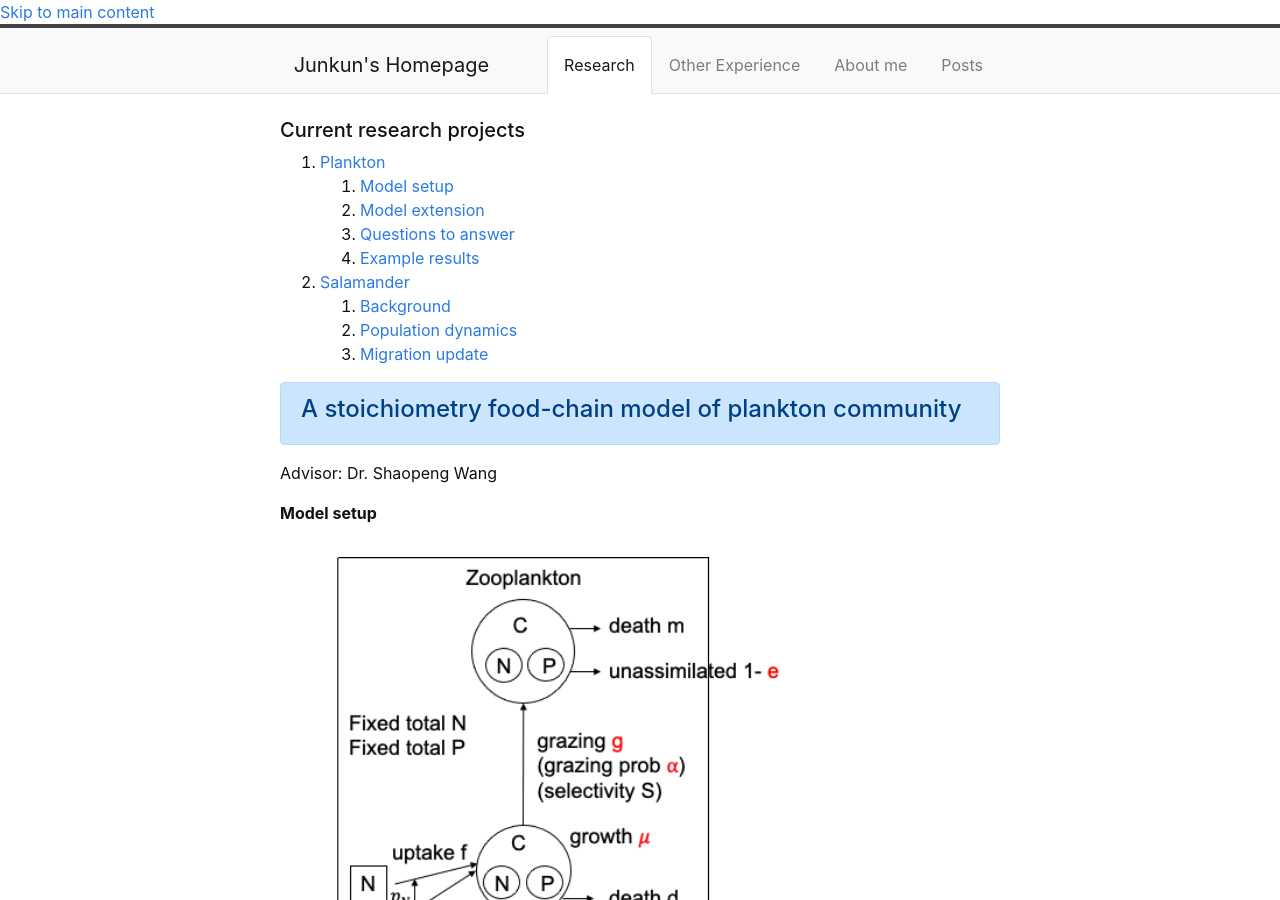
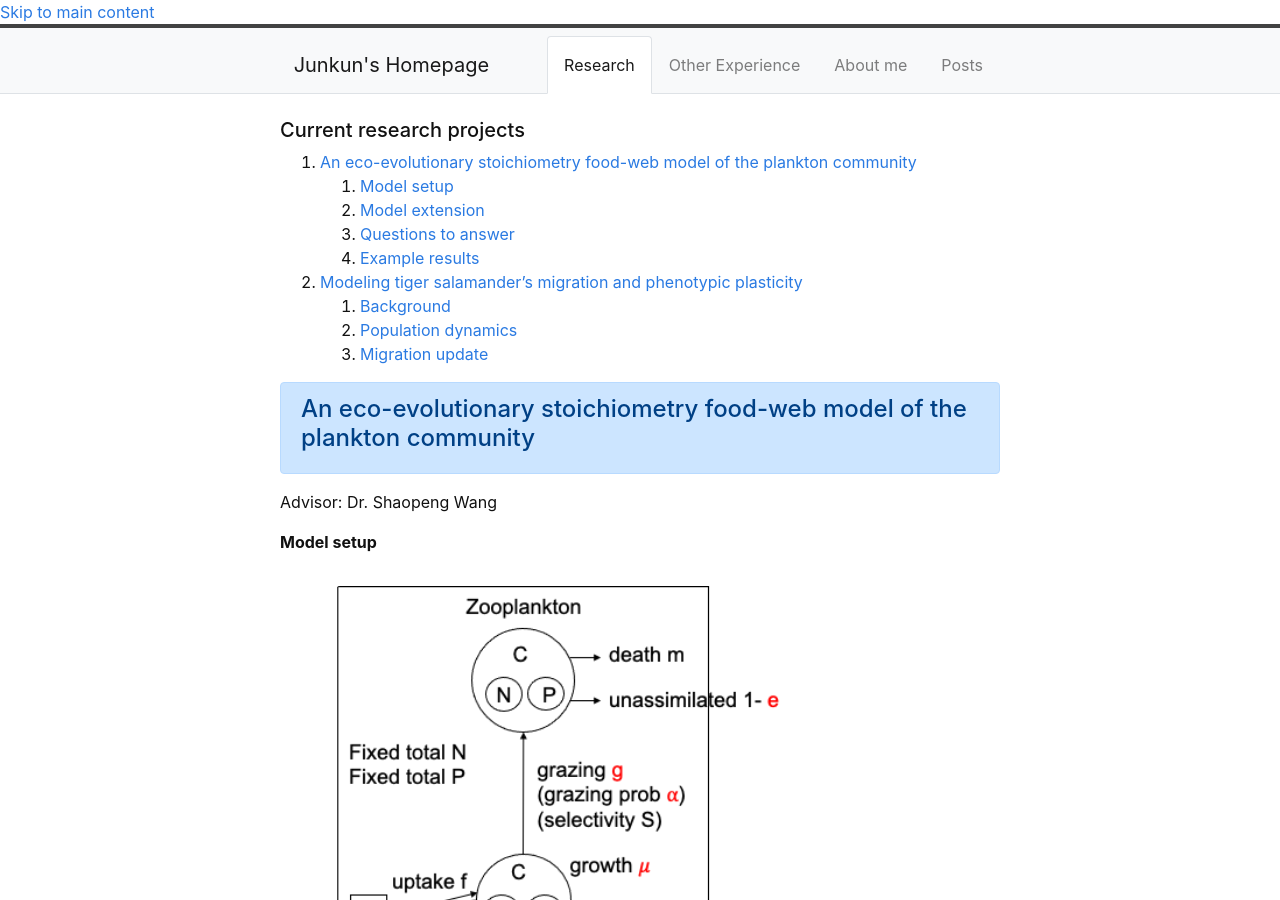
Before and after one commit to junkun-ren/PersonalWebsite, a Jekyll site: the page built from content/0-research.md, in a window 1280 px wide and 900 px high. Built offline with Jekyll 4.4.1, drawn with Linux system fonts in a browser that asks for light colours.

Commit message:
Update 0-research.md

```diff
--- a/content/0-research.md
+++ b/content/0-research.md
@@ -4,18 +4,18 @@ nav: true
 ---
 
 ##### Current research projects <a name="top">
-1. [Plankton](#paragraph1)
+1. [An eco-evolutionary stoichiometry food-web model of the plankton community](#paragraph1)
     1. [Model setup](#subparagraph1)
     2. [Model extension](#subparagraph2)
     3. [Questions to answer](#subparagraph3)
     4. [Example results](#subparagraph4)
-2. [Salamander](#paragraph2)
+2. [Modeling tiger salamander's migration and phenotypic plasticity](#paragraph2)
     1. [Background](#subparagraph2-1)
     2. [Population dynamics](#subparagraph2-2)
     3. [Migration update](#subparagraph2-3)
 
 {% capture text %}
-#### A stoichiometry food-chain model of plankton community <a name="paragraph1"></a>
+#### An eco-evolutionary stoichiometry food-web model of the plankton community <a name="paragraph1"></a>
 {% endcapture %}
 {% include alert.html text=text color=secondary %}
 Advisor: Dr. Shaopeng Wang
@@ -108,7 +108,7 @@ In order to make migration process more realistic, we integrate population dynam
 	- Next population update (including extinction).
 
 **Illustration**:
-{% include modal.html button="&nbsp; &nbsp; CV &nbsp; &nbsp;" color="info" title="Illustration video" text="I am working on embedding the video!" %}
+{% include modal.html button="&nbsp; Migration video &nbsp;" color="info" title="Illustration video" text="I am working on embedding the video!" %}
 <!--
 continuous model:
 equilibrium has feasibility?
```
